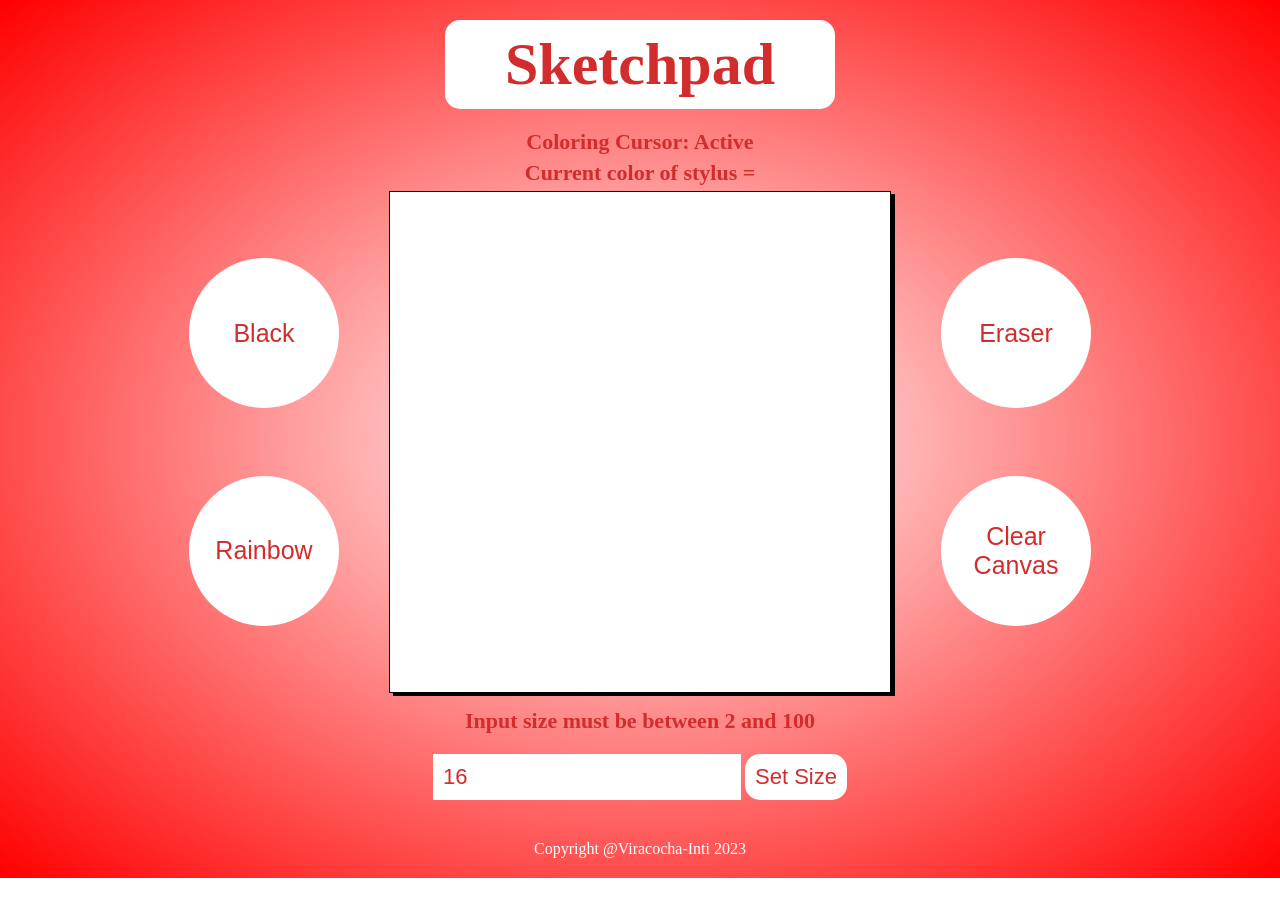
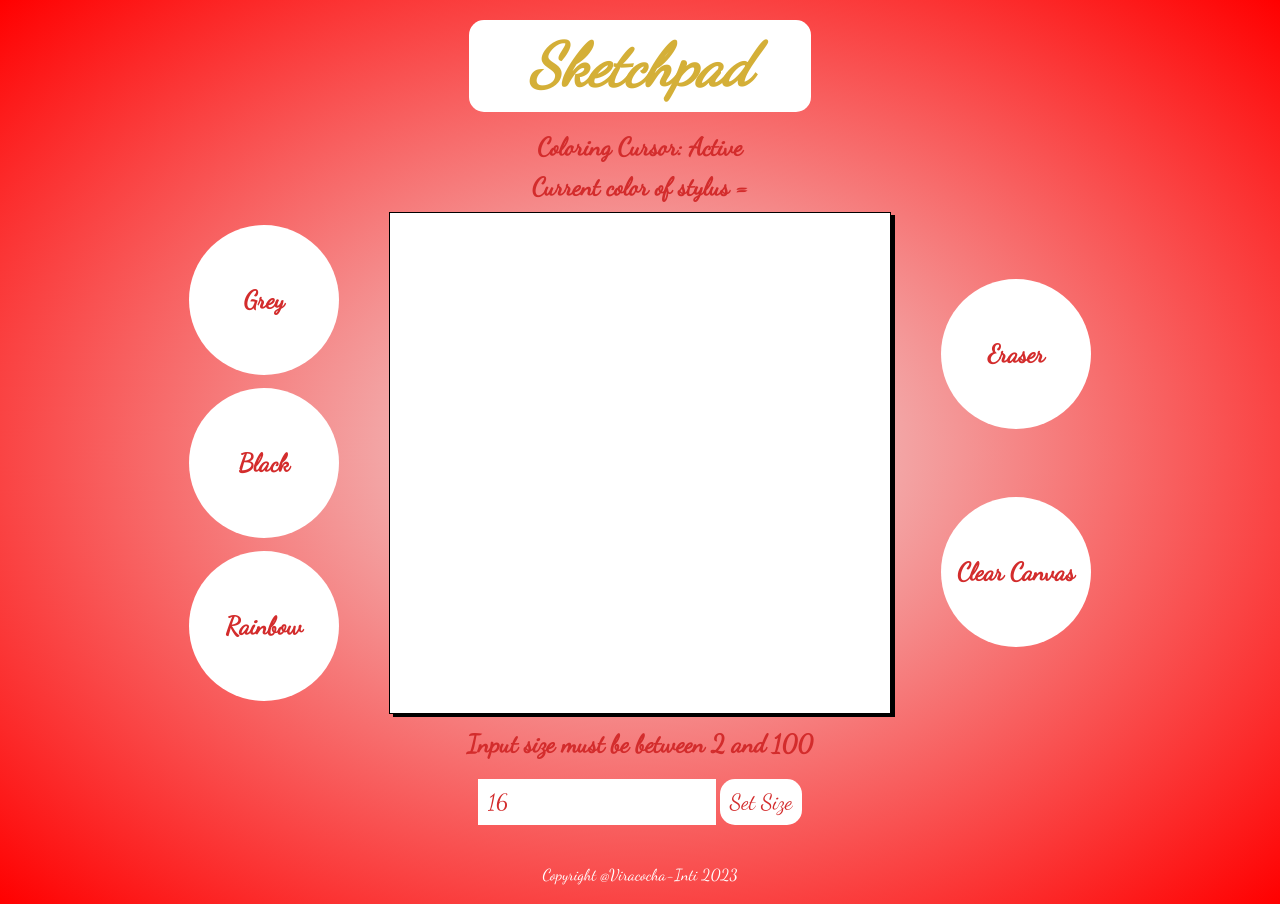
Before and after one commit to Viracocha-Inti/sketchpad, a plain HTML site: page index.html in a window 1280 px wide. Before the commit the page ends 878 px from the top, so only its background shows below. Drawn offline with Linux system fonts and the light colour scheme.

Commit message:
Add styling and a new grey button on left side
 Changes to be committed:
	modified:   app.js
	modified:   index.html
	modified:   style.css

```diff
--- a/app.js
+++ b/app.js
@@ -1,4 +1,4 @@
-let color = "black";
+let color = "grey";
 let click = true;
 
 function createCanvas(size) {
--- a/index.html
+++ b/index.html
@@ -6,6 +6,12 @@
     <meta name="viewport" content="width=device-width, initial-scale=1.0" />
     <link rel="stylesheet" href="./style.css" />
     <title>Sketchpad</title>
+    <link rel="preconnect" href="https://fonts.googleapis.com" />
+    <link rel="preconnect" href="https://fonts.gstatic.com" crossorigin />
+    <link
+      href="https://fonts.googleapis.com/css2?family=Dancing+Script&display=swap"
+      rel="stylesheet"
+    />
   </head>
   <body>
     <div class="programContainer">
@@ -18,6 +24,7 @@
       <div class="currentColor">Current color of stylus =</div>
       <div class="gridNButtons">
         <div class="buttons">
+          <button class="option" onclick="changeColor('grey')">Grey</button>
           <button class="option" onclick="changeColor('black')">Black</button>
           <button class="option" onclick="changeColor('rainbow')">
             Rainbow
--- a/style.css
+++ b/style.css
@@ -6,9 +6,10 @@
 .programContainer {
   display: flex;
   flex-direction: column;
+  font-family: "Dancing Script", cursive;
   align-items: center;
   justify-content: center;
-  background-image: radial-gradient(rgb(255, 255, 255), red);
+  background-image: radial-gradient(rgb(238, 230, 230), red);
 }
 .header,
 .input,
@@ -17,7 +18,8 @@
 }
 .headerTitle {
   background-color: white;
-  color: rgb(211, 44, 44);
+  color: #d4af37;
+  font-style: italic;
   font-size: 30px;
   padding: 10px 60px;
   border-radius: 15px;
@@ -25,13 +27,13 @@
 .mode,
 .error,
 .currentColor {
-  font-size: 22px;
+  font-size: 25px;
   font-weight: bold;
   color: rgb(211, 44, 44);
 }
 .mode,
 .currentColor {
-  padding-bottom: 5px;
+  padding-bottom: 10px;
 }
 .error {
   padding-top: 15px;
@@ -48,6 +50,8 @@
 .option {
   cursor: pointer;
   border: none;
+  font-family: "Dancing Script", cursive;
+  font-weight: bold;
   background-color: white;
   color: rgb(211, 44, 44);
   font-size: 25px;
@@ -63,10 +67,10 @@
 }
 .grid {
   border: 1px solid black;
+  box-shadow: 4px 3px black;
   display: grid;
   width: 502px;
   height: 502px;
-  box-shadow: 4px 3px black;
 }
 .canvasGrid {
   border: none;
@@ -74,6 +78,7 @@
 .inputText,
 .inputButton {
   border: none;
+  font-family: "Dancing Script", cursive;
   font-size: 22px;
   padding: 10px;
   background-color: white;
```
